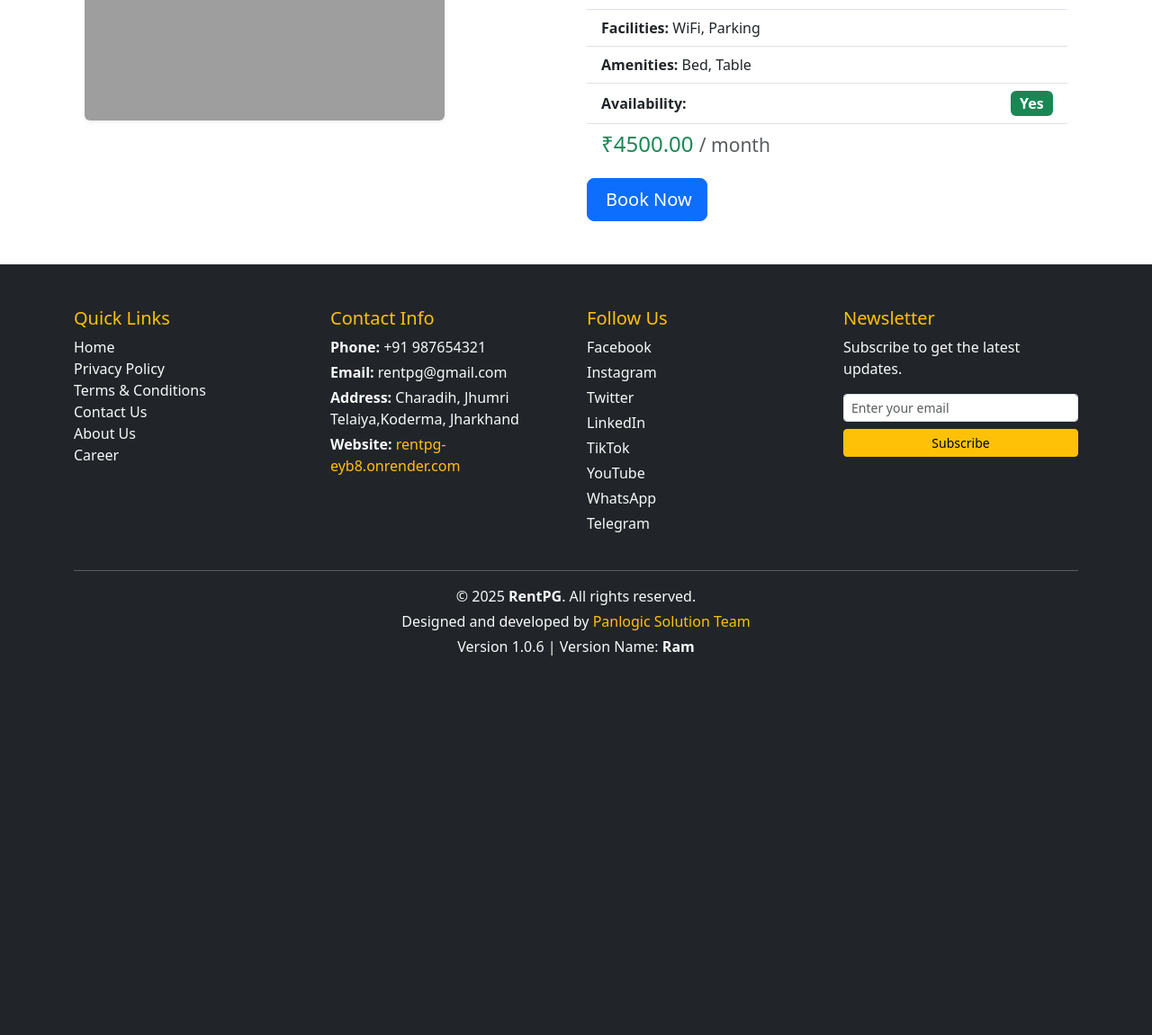
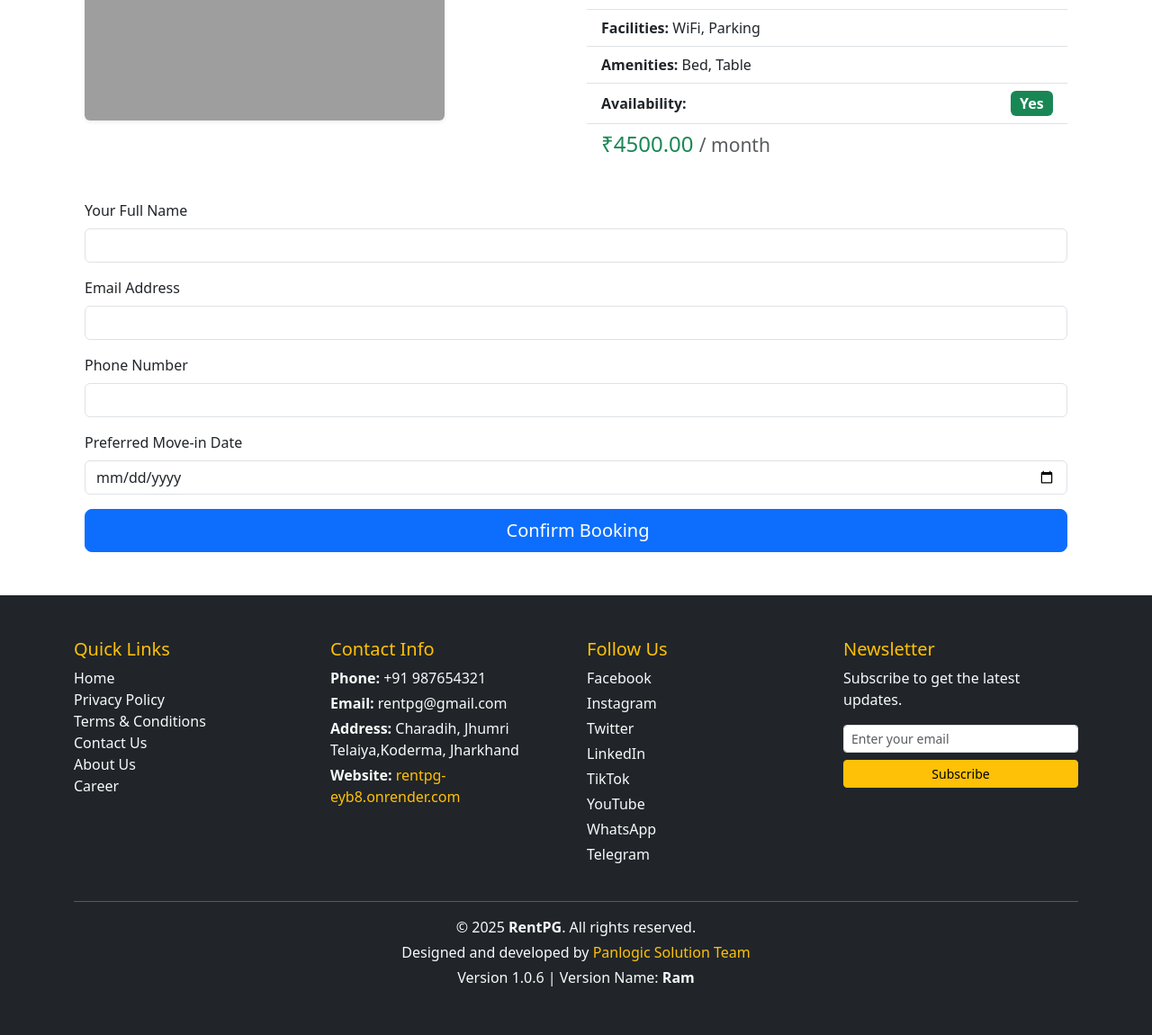
Before and after one commit to MeLiveAkshay/backend___rentpg__api, a Django app: page /room_booking/1/ in a window 1280 px wide. Shown: the part 270-1421 px from the top of the page at 90% size. Before the commit the page ends 999 px from the top, so only its background shows below. Run offline with Django 5.2, Linux system fonts and the light colour scheme; data comes from the database, SQL or seed files in the repository; both versions use the stored data as it was after the commit; grey boxes are pictures that could not be loaded.

Commit message:
change name from to Tinu shree

```diff
--- a/colleg_project/page/page__web.py
+++ b/colleg_project/page/page__web.py
@@ -32,9 +32,11 @@ def home(request):
     })
 
 
-def roomdetails(request, room_id):
-    room = get_object_or_404(Room, pk=room_id)
-    return render(request, 'room_details.html', {'room': room})
+
+# def roomdetails(request, room_id):
+#     room = get_object_or_404(Room, pk=room_id)
+#     return render(request, 'room_booking.html', {'room': room})
+
 
 def roombooking(request, room_id):
     room = get_object_or_404(Room, pk=room_id)
@@ -91,3 +93,55 @@ job_openings = [
 ]
 def career(request):
     return render(request, 'career.html', {'job_openings': job_openings})
+
+
+#
+# def bookroom(request, room_id):
+#     return  render(request,'booked_room.html', {'room_id': room_id})
+
+import random
+import string
+from django.shortcuts import render, get_object_or_404
+ # Adjust this import if Room is in another app/module
+
+
+def generate_booking_id():
+    return ''.join(random.choices(string.ascii_uppercase + string.digits, k=8))
+
+
+def booked(request, room_id):
+    room = get_object_or_404(Room, pk=room_id)
+
+    if request.method == 'POST':
+        booking_id = generate_booking_id()
+
+        # Extracting room details
+        location = room.room_location
+        pg_name = room.pg_name
+        pg_owner = room.pg_owner
+        room_price = room.room_price
+        room_type = room.room_type
+
+        # User-submitted form data
+        name = request.POST.get('name')
+        email = request.POST.get('email')
+        phone = request.POST.get('phone')
+
+
+        context = {
+            'booking_id': booking_id,
+            'room': room,
+            'location': location,
+            'pg_name': pg_name,
+            'pg_owner': pg_owner,
+            'room_price': room_price,
+            'room_type': room_type,
+            'name': name,
+            'email': email,
+            'phone': phone,
+
+        }
+
+        return render(request, 'booking_success.html', context)
+
+    return render(request, 'booking_success.html', {'room_id': room_id})
--- a/templates/home.html
+++ b/templates/home.html
@@ -61,7 +61,7 @@ Home - RentPG
             </span>
 
             <!-- Book Now Button -->
-           <a href="{% url 'room_details' room.room_id %}" class="btn btn-primary w-100 mt-3">
+           <a href="{% url 'room_booking' room.room_id %}" class="btn btn-primary w-100 mt-3">
               <i class="bi bi-calendar-check me-1"></i> Book Now
             </a>
           </div>
--- a/templates/room_booking.html
+++ b/templates/room_booking.html
@@ -1,7 +1,7 @@
 {% extends 'base.html' %}
 
 {% block title %}
-  {{Booking }} - RentPG
+  Book {{ room.pg_name }} - RentPG
 {% endblock %}
 
 {% block content %}
@@ -14,25 +14,15 @@
            class="img-fluid rounded mb-4 shadow-sm" alt="{{ room.pg_name }}">
     </div>
 
-    <!-- Room Details -->
+    <!-- Room Details and Booking Form -->
     <div class="col-md-6">
       <h2 class="mb-3">{{ room.pg_name }}</h2>
       <ul class="list-group list-group-flush mb-3">
-        <li class="list-group-item">
-          <strong>Owner Name:</strong> {{ room.pg_owner.name }}
-        </li>
-        <li class="list-group-item">
-          <strong>Room Type:</strong> {{ room.room_type }}
-        </li>
-        <li class="list-group-item">
-          <strong>Location:</strong> {{ room.room_location }}
-        </li>
-        <li class="list-group-item">
-          <strong>Facilities:</strong> {{ room.facility }}
-        </li>
-        <li class="list-group-item">
-          <strong>Amenities:</strong> {{ room.amenity }}
-        </li>
+        <li class="list-group-item"><strong>Owner Name:</strong> {{ room.pg_owner.name }}</li>
+        <li class="list-group-item"><strong>Room Type:</strong> {{ room.room_type }}</li>
+        <li class="list-group-item"><strong>Location:</strong> {{ room.room_location }}</li>
+        <li class="list-group-item"><strong>Facilities:</strong> {{ room.facility }}</li>
+        <li class="list-group-item"><strong>Amenities:</strong> {{ room.amenity }}</li>
         <li class="list-group-item d-flex justify-content-between align-items-center">
           <span><strong>Availability:</strong></span>
           <span class="badge {% if room.is_available == 'Yes' %}bg-success{% else %}bg-danger{% endif %} fs-6">
@@ -44,11 +34,41 @@
         </li>
       </ul>
 
-      <a href="{% url 'room_booking' room.room_id %}" class="btn btn-primary btn-lg">
-        <i class="bi bi-calendar-check me-1"></i> Book Now
-      </a>
+
     </div>
+<!-- Booking Form -->
+      {% if room.is_available == 'Yes' %}
+      <form method="post" action="{% url 'booking_success' room.room_id %}" class="mt-4">
+        {% csrf_token %}
+        <div class="mb-3">
+          <label for="name" class="form-label">Your Full Name</label>
+          <input type="text" class="form-control" id="name" name="name" required>
+        </div>
 
+        <div class="mb-3">
+          <label for="email" class="form-label">Email Address</label>
+          <input type="email" class="form-control" id="email" name="email" required>
+        </div>
+
+        <div class="mb-3">
+          <label for="phone" class="form-label">Phone Number</label>
+          <input type="text" class="form-control" id="phone" name="phone" required>
+        </div>
+
+        <div class="mb-3">
+          <label for="move_in_date" class="form-label">Preferred Move-in Date</label>
+          <input type="date" class="form-control" id="move_in_date" name="move_in_date" required>
+        </div>
+
+        <button type="submit" class="btn btn-primary btn-lg w-100">
+          <i class="bi bi-calendar-check me-1"></i> Confirm Booking
+        </button>
+      </form>
+      {% else %}
+        <div class="alert alert-warning mt-3">
+          This room is currently not available for booking.
+        </div>
+      {% endif %}
   </div>
 </div>
 {% endblock %}
```
Also changed, not shown: colleg_project/page/page__url.py (+4 -3 lines), templates/base.html (+7 -0 lines), templates/booked_room.html (added, +10 -0 lines), templates/booking_success.html (added, +47 -0 lines), db.sqlite3, owner/migrations/0003_booking.py (added).
